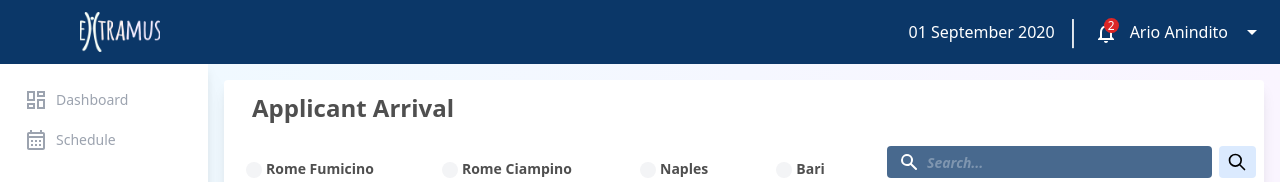
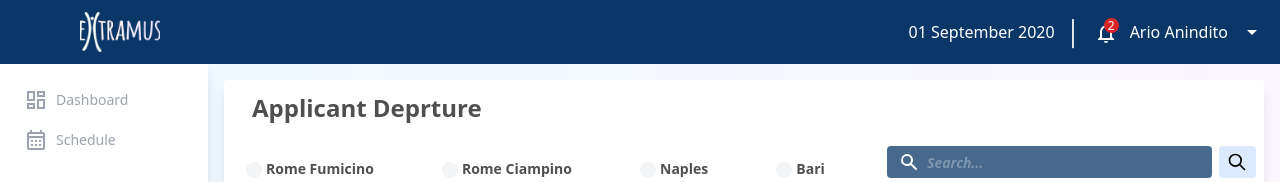
Before and after one commit to erenkahraman/HR-Platform, a Next.js app: page /EndInternship/EndDeparture in a window 1280 px wide. Shown: the top 182 px of the page. Built offline with nearby package versions, Linux system fonts and the light colour scheme.

Commit message:
changes Lia

```diff
--- a/pages/EndInternship/EndDeparture.jsx
+++ b/pages/EndInternship/EndDeparture.jsx
@@ -18,7 +18,7 @@
 					<div className="flex justify-between rounded-t mb-0 px-4 pt-3 border-0 bg-white">
 						<div className="flex flex-wrap items-center">
 							<div className="relative w-full px-3 max-w-full flex-grow flex-1 ">
-								<h3 className="font-semibold text-2xl">Applicant Arrival</h3>
+								<h3 className="font-semibold text-2xl">Applicant Deprture</h3>
 							</div>
 						</div>
 						{/* <div className="flex gap-2">
@@ -105,7 +105,7 @@
 							</thead>
 
 							{/* Table Body */}
-							<tbody className="divide-y">
+							<tbody  className="divide-y">
 								<tr>
 									<td className="border-t-0 px-6 align-middle border-l-0 border-r-0 text-sm whitespace-nowrap p-4 text-left flex items-center">
 										{/* <Image
--- a/pages/applicants/Arrival.jsx
+++ b/pages/applicants/Arrival.jsx
@@ -104,7 +104,7 @@
 							<tbody className="divide-y">
 								<tr>
 									<td className="border-t-0 px-6 align-middle border-l-0 border-r-0 text-sm whitespace-nowrap p-4 text-left flex items-center">
-										<span className=" font-bold"> Alessio Rocco </span>
+										<div className="font-bold"> Alessio Rocco </div>
 									</td>
 
 									<td className="border-t-0 px-6 align-middle border-l-0 border-r-0 text-sm whitespace-nowrap p-4">
```
